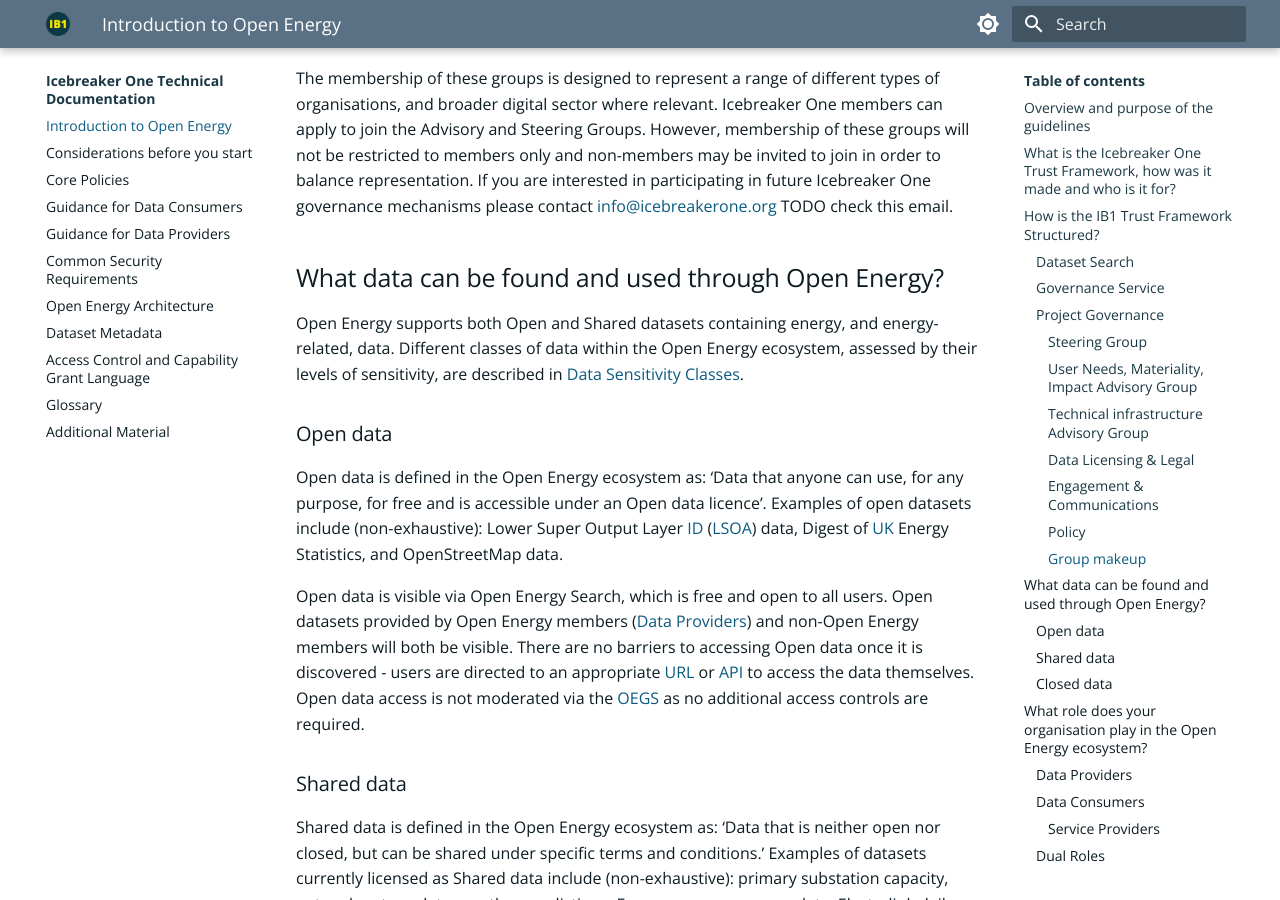
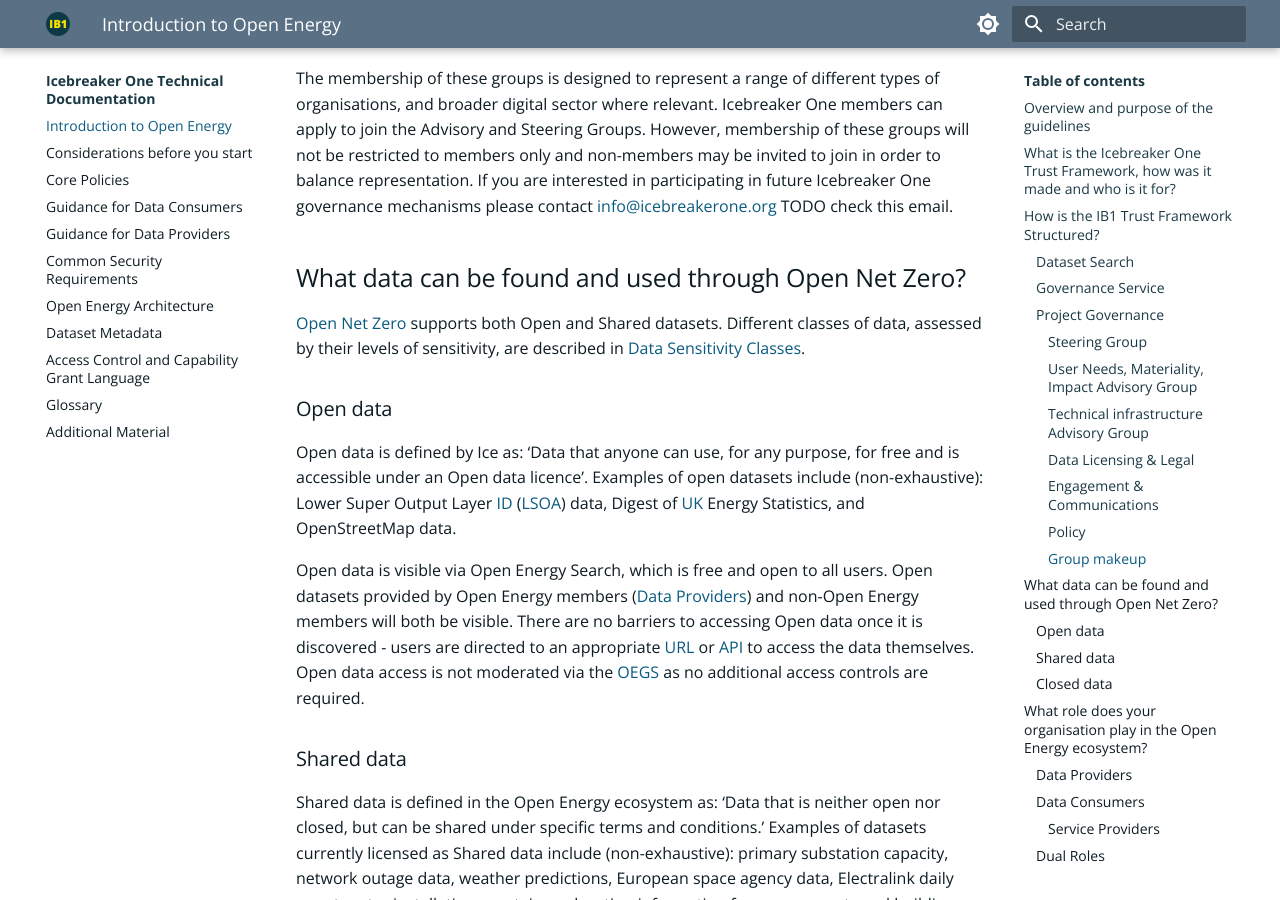
Before and after one commit to icebreakerone/ib1-technical-docs, an MkDocs documentation site: the page built from docs/ops_guidelines/introduction.md, in a window 1280 px wide and 900 px high, scrolled down 4842 px. Built offline with MkDocs 1.6.1 and Material for MkDocs 9.7.7, drawn with Linux system fonts in a browser that asks for light colours; the version menu is left out.

Commit message:
docs/ops_guidelines/introduction.md updated from https://stackedit.net/

```diff
--- a/docs/ops_guidelines/introduction.md
+++ b/docs/ops_guidelines/introduction.md
@@ -116,15 +116,13 @@
 The membership of these groups is designed to represent a range of different
 types of organisations, and broader digital sector where relevant. Icebreaker One members can apply to join the Advisory and Steering Groups. However, membership of these groups will not be restricted to members only and non-members may be invited to join in order to balance representation. If you are interested in participating in future Icebreaker One governance mechanisms please contact [info@icebreakerone.org](mailto:info@icebreakerone.org) TODO check this email.
 
-## What data can be found and used through Open Energy?
+## What data can be found and used through Open Net Zero?
 
-Open Energy supports both Open and Shared datasets containing energy, and energy-related, data. Different classes
-of data within the Open Energy ecosystem, assessed by their levels of sensitivity, are described in
-[Data Sensitivity Classes](common_policies.md#data-sensitivity-classes).
+[Open Net Zero](https://opennetzero.org) supports both Open and Shared datasets. Different classes of data, assessed by their levels of sensitivity, are described in [Data Sensitivity Classes](common_policies.md#data-sensitivity-classes).
 
 ### Open data
 
-Open data is defined in the Open Energy ecosystem as: ‘Data that anyone can use, for any purpose, for free and is
+Open data is defined by Ice as: ‘Data that anyone can use, for any purpose, for free and is
 accessible under an Open data licence’. Examples of open datasets include (non-exhaustive): Lower Super Output
 Layer [ID](../glossary.md#term-Identification) ([LSOA](../glossary.md#term-Lower-Layer-Super-Output-Areas)) data, Digest of [UK](../glossary.md#term-United-Kingdom) Energy Statistics, and OpenStreetMap data.
 
```
Also changed, not shown: other parts of docs/ops_guidelines/introduction.md (+1 -1 lines).
